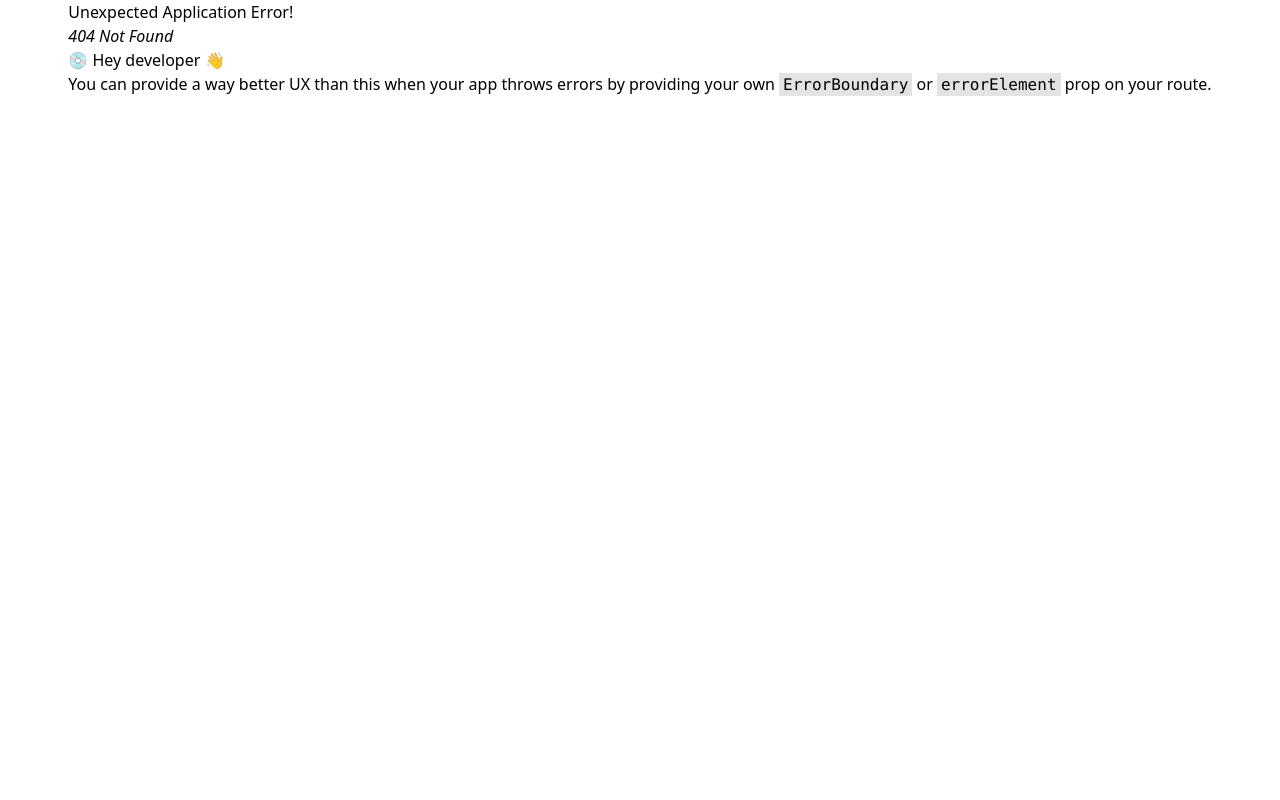
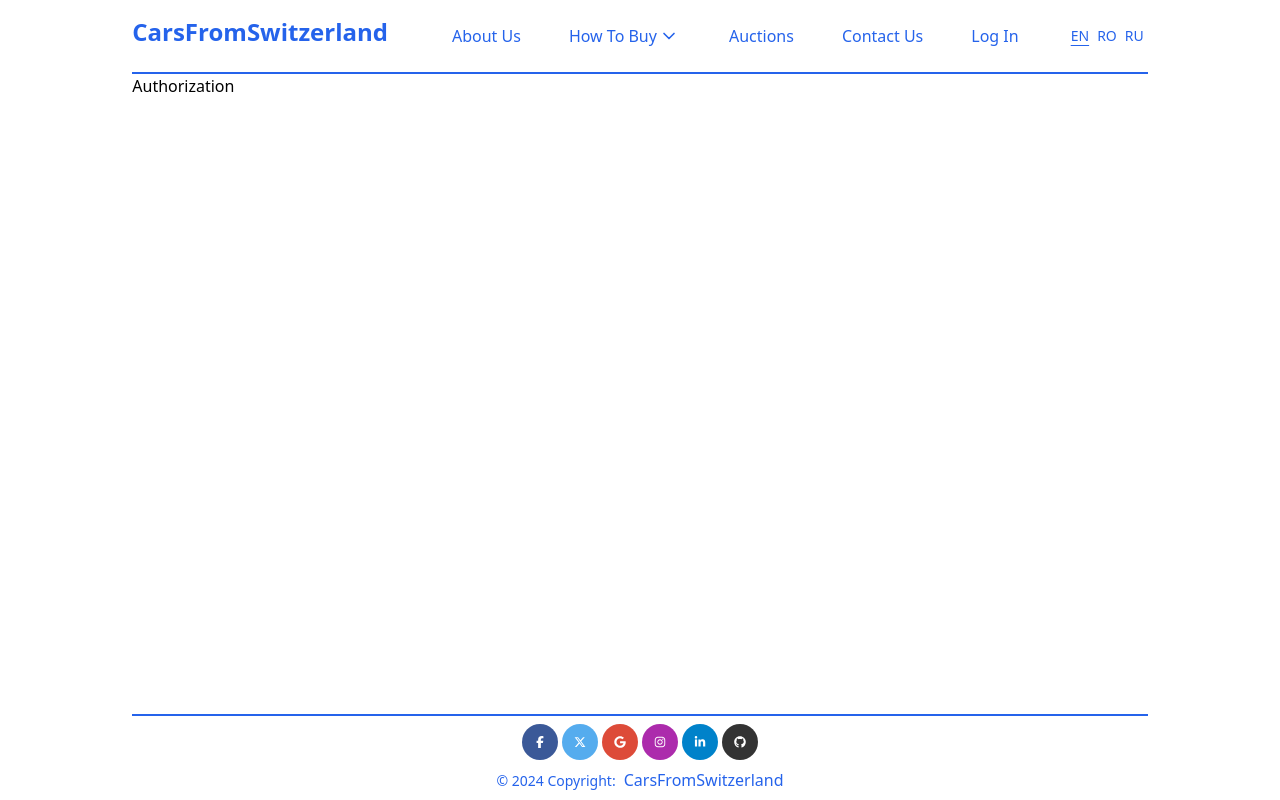
Before and after one commit to C0L2/auctions, a React (Vite) app: page /authorization in a window 1280 px wide. Before the commit this address had no page. Built offline with nearby package versions, Linux system fonts and the light colour scheme.

Commit message:
- created new componentns for auth flow, added new routes

```diff
--- a/src/components/Header.tsx
+++ b/src/components/Header.tsx
@@ -55,7 +55,7 @@ const Header: React.FC = () => {
             <a href="/contact-us">{t('header.contact')}</a>
           </li>
           <li>
-            <a href="/login">{t('header.login')}</a>
+            <a href="/authorization">{t('header.login')}</a>
           </li>
           <div className="flex text-sm relative">
             {['en', 'ro', 'ru'].map((lang) => (
--- /dev/null
+++ b/src/pages/Authorization/Authorization.tsx
@@ -0,0 +1,5 @@
+const Authorization = () => {
+  return <div>Authorization</div>
+}
+
+export default Authorization
--- /dev/null
+++ b/src/pages/Authorization/ForgotPassword/ForgotPassword.tsx
@@ -0,0 +1,5 @@
+const ForgotPassword = () => {
+  return <div>ForgotPassword</div>
+}
+
+export default ForgotPassword
--- /dev/null
+++ b/src/pages/Authorization/ForgotPassword/index.ts
@@ -0,0 +1,3 @@
+import { default as ForgotPassword } from './ForgotPassword'
+
+export default ForgotPassword
--- /dev/null
+++ b/src/pages/Authorization/Registration/Registration.tsx
@@ -0,0 +1,5 @@
+const Registration = () => {
+  return <div>Registration</div>
+}
+
+export default Registration
--- /dev/null
+++ b/src/pages/Authorization/Registration/index.ts
@@ -0,0 +1,3 @@
+import { default as Registration } from './Registration'
+
+export default Registration
--- /dev/null
+++ b/src/pages/Authorization/index.ts
@@ -0,0 +1,3 @@
+import { default as Authorization } from './Authorization'
+
+export default Authorization
--- a/src/pages/HowTo/Rules.tsx
+++ b/src/pages/HowTo/Rules.tsx
@@ -14,7 +14,10 @@ const Rules = () => {
         <ol className="list-decimal">
           <li className="mb-2">
             {t('rules.auctions.rule1')}
-            <a href="/login" className="ml-2 text-primary font-semibold">
+            <a
+              href="/authorization"
+              className="ml-2 text-primary font-semibold"
+            >
               {t('rules.auctions.register')}
             </a>
           </li>
--- a/src/pages/Login/Login.tsx
+++ /dev/null
@@ -1,5 +0,0 @@
-const Login = () => {
-  return <div>Login</div>
-}
-
-export default Login
--- a/src/pages/Login/index.ts
+++ /dev/null
@@ -1,3 +0,0 @@
-import { default as Login } from './Login'
-
-export default Login
```
Also changed, not shown: src/routes/routes.tsx (+13 -3 lines).
